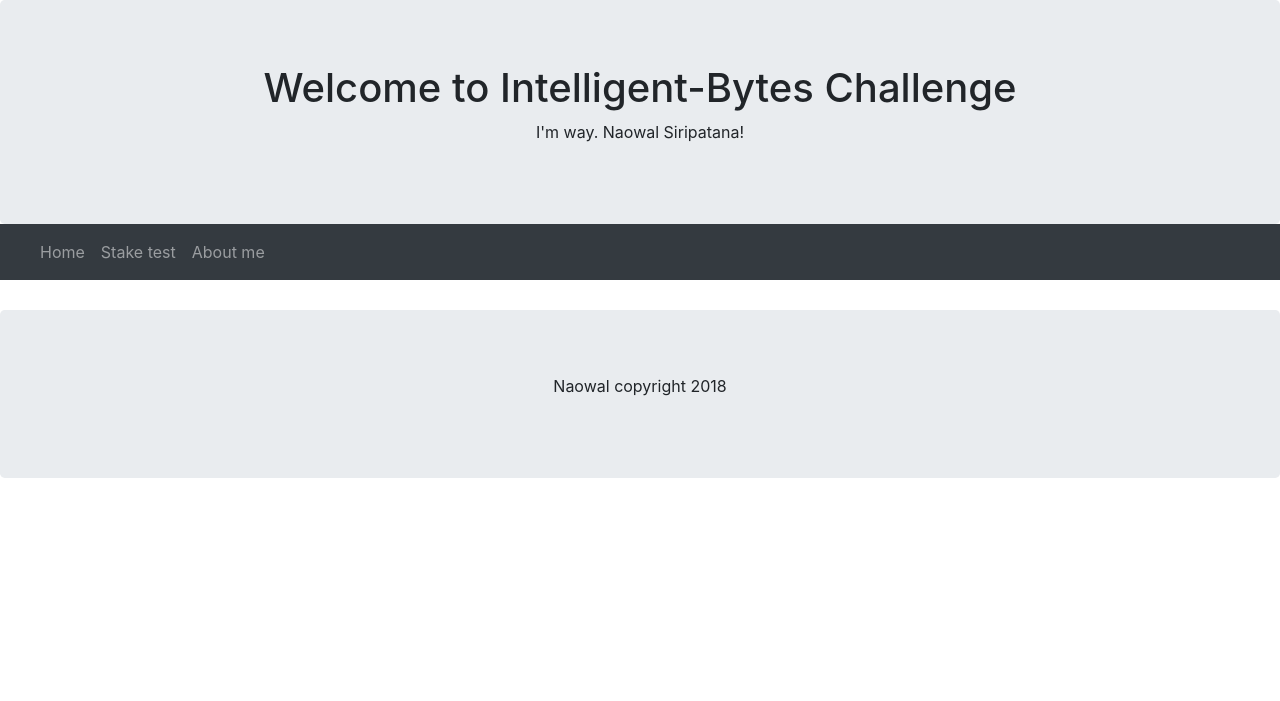
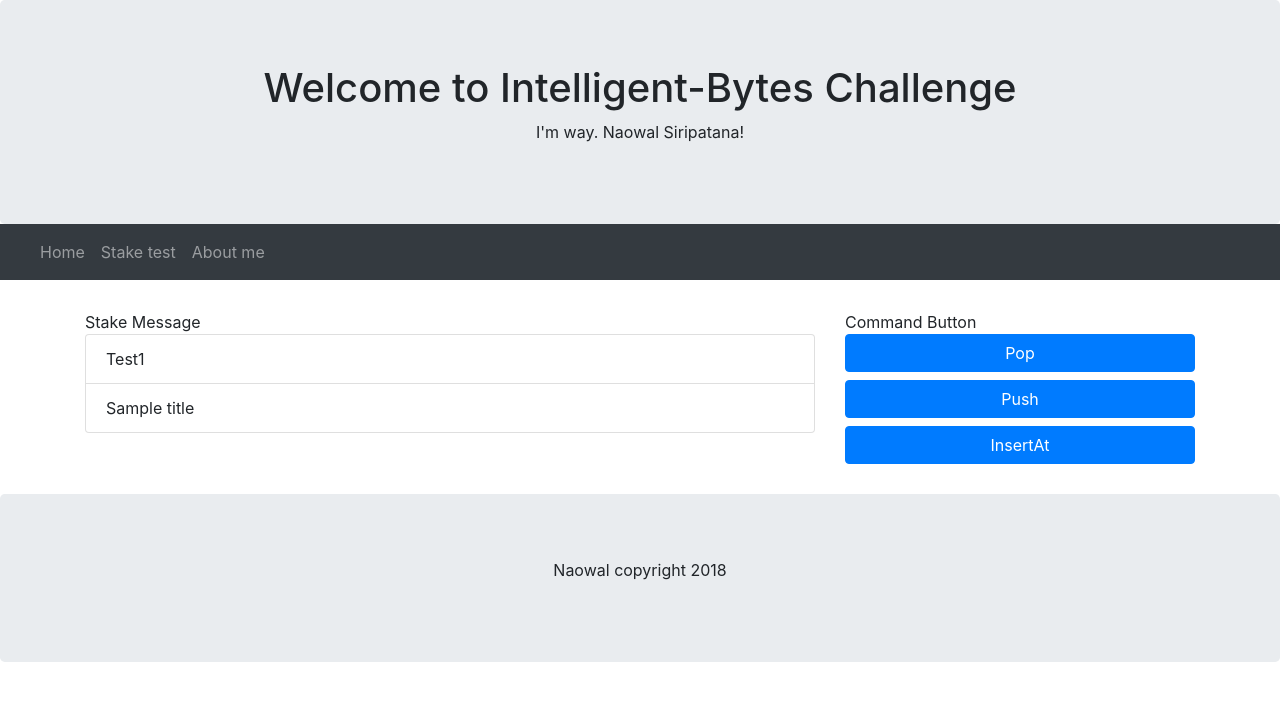
Before and after one commit to naowal/Stake-test, a Django app: page / in a window 1280 px wide. Shown: the top 701 px of the page. Run offline with Django 3.2, Linux system fonts and the light colour scheme; data comes from the database, SQL or seed files in the repository; both versions use the stored data as it was after the commit; some libraries are stand-ins or nearby versions.

Commit message:
Add Bootstrap Design. Show Frontend Page

```diff
--- a/stakeapp/models.py
+++ b/stakeapp/models.py
@@ -1,6 +1,6 @@
 from django.db import models
+from django.utils import timezone
 
-from django.utils import timezone
 
 class Message(models.Model):
     mid = models.AutoField(primary_key=True)
--- a/stakeapp/templates/stakeapp/message_list.html
+++ b/stakeapp/templates/stakeapp/message_list.html
@@ -44,13 +44,88 @@
 
 <div class="container" style="margin-top:30px">
   <div class="row">
+        <div class="col-sm-8"> Stake Message <br/>
+            <ul class="list-group">
+                {% for post in posts %}
+                <li class="list-group-item">{{ post }}</li>
+                {% endfor %}
+            </ul>
+        </div>
+        <div class="col-sm-4">Command Button <br/>
+            <button type="button" class="btn btn-primary btn-block" data-toggle="modal" data-target="#popModal">Pop</button>
+            <button type="button" class="btn btn-primary btn-block" data-toggle="modal" data-target="#pushModal">Push</button>
+            <button type="button" class="btn btn-primary btn-block" data-toggle="modal" data-target="#startatModal">InsertAt</button>
+        </div>
+  </div>
+   <!--Pop Modal -->
+   <div class="modal fade" id="popModal" role="dialog">
+        <div class="modal-dialog">
 
-  </div>
+          <!-- Modal content-->
+          <div class="modal-content">
+            <div class="modal-header">
+              <h4 class="modal-title">Pop Message</h4>
+              <button type="button" class="close" data-dismiss="modal">&times;</button>
+            </div>
+            <div class="modal-body">
+              <p>Pop Message: </p>
+            </div>
+            <div class="modal-footer">
+              <button type="button" class="btn btn-default" data-dismiss="modal">Close</button>
+            </div>
+          </div>
+
+        </div>
+    </div>
+
+
+    <!--Push Modal -->
+    <div class="modal fade" id="pushModal" role="dialog">
+        <div class="modal-dialog">
+
+          <!-- Modal content-->
+          <div class="modal-content">
+            <div class="modal-header">
+              <h4 class="modal-title">Push Message</h4>
+              <button type="button" class="close" data-dismiss="modal">&times;</button>
+            </div>
+            <div class="modal-body">
+              <p>Push Message: </p>
+            </div>
+            <div class="modal-footer">
+              <button type="button" class="btn btn-default" data-dismiss="modal">Close</button>
+            </div>
+          </div>
+
+        </div>
+    </div>
+
+    <!--StartAt Modal -->
+   <div class="modal fade" id="startatModal" role="dialog">
+        <div class="modal-dialog">
+
+          <!-- Modal content-->
+          <div class="modal-content">
+            <div class="modal-header">
+              <h4 class="modal-title">Start-At Command</h4>
+              <button type="button" class="close" data-dismiss="modal">&times;</button>
+            </div>
+            <div class="modal-body">
+              <p>Start At: </p>
+              <p>Message: </p>
+            </div>
+            <div class="modal-footer">
+              <button type="button" class="btn btn-default" data-dismiss="modal">Close</button>
+            </div>
+          </div>
+
+        </div>
+    </div>
+
 </div>
 
-<div class="jumbotron text-center" style="margin-bottom:0">
-  <p>Naowal copyright 2018</p>
-</div>
-
+    <div class="jumbotron text-center" style="margin-top:30px">
+        <p>Naowal copyright 2018</p>
+    </div>
 </body>
 </html>
--- a/stakeapp/views.py
+++ b/stakeapp/views.py
@@ -1,4 +1,28 @@
 from django.shortcuts import render
+from .models import Message
+from django.utils import timezone
+
+class Stack:
+
+    def __init__(self):
+        posts = Message.objects.filter(created_date__lte=timezone.now()).order_by('created_date')
+        self.stack = posts
+
+    def add(self, dataval):
+# Use list append method to add element
+        if dataval not in self.stack:
+            self.stack.append(dataval)
+            return True
+        else:
+            return False
+
+# Use list pop method to remove element
+    def remove(self):
+        if len(self.stack) <= 0:
+            return ("No element in the Stack")
+        else:
+            return self.stack.pop()
 
 def post_list(request):
-    return render(request, 'stakeapp/message_list.html', {})
+    posts = Message.objects.filter(created_date__lte=timezone.now()).order_by('created_date')
+    return render(request, 'stakeapp/message_list.html', {'posts': posts})
```
Also changed, not shown: Screenshot from 2018-10-04 16-52-48.png (added), db.sqlite3.
